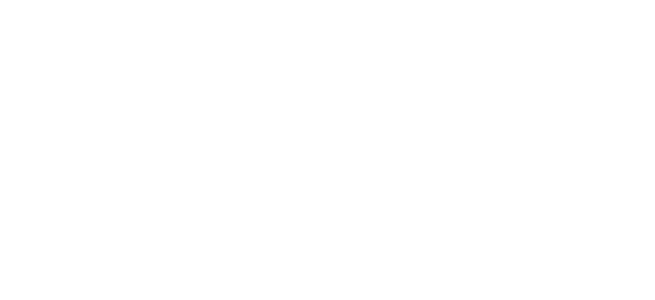
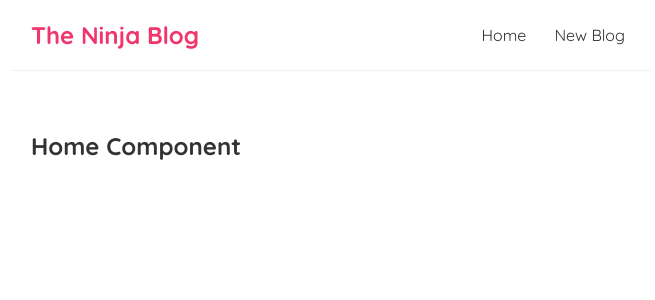
Before and after one commit to NewsonThokchom/ReactPractice, a React (Create React App) app: page / in a window 1280 px wide. Shown: the top 300 px of the page, without its empty margins (309-964 px from the left). Built offline with nearby package versions, Linux system fonts and the light colour scheme.

Commit message:
Home and Navbar component is created and adding css styles to it

```diff
--- a/src/App.css
+++ /dev/null
@@ -1,38 +0,0 @@
-.App {
-  text-align: center;
-}
-
-.App-logo {
-  height: 40vmin;
-  pointer-events: none;
-}
-
-@media (prefers-reduced-motion: no-preference) {
-  .App-logo {
-    animation: App-logo-spin infinite 20s linear;
-  }
-}
-
-.App-header {
-  background-color: #282c34;
-  min-height: 100vh;
-  display: flex;
-  flex-direction: column;
-  align-items: center;
-  justify-content: center;
-  font-size: calc(10px + 2vmin);
-  color: white;
-}
-
-.App-link {
-  color: #61dafb;
-}
-
-@keyframes App-logo-spin {
-  from {
-    transform: rotate(0deg);
-  }
-  to {
-    transform: rotate(360deg);
-  }
-}
--- a/src/App.js
+++ b/src/App.js
@@ -1,7 +1,15 @@
-import "./App.css";
+import Navbar from "./Navbar";
+import Home from "./Home";
 
 function App() {
-  return <div className="App"></div>;
+  return (
+    <div className="App">
+      <Navbar />
+      <div className="content">
+        <Home />
+      </div>
+    </div>
+  );
 }
 
 export default App;
--- /dev/null
+++ b/src/Home.js
@@ -0,0 +1,9 @@
+const Home = () => {
+  return (
+    <div className="home">
+      <h2>Home Component</h2>
+    </div>
+  );
+};
+
+export default Home;
--- /dev/null
+++ b/src/Navbar.js
@@ -0,0 +1,13 @@
+const Navbar = () => {
+  return (
+    <nav className="navbar">
+      <h1>The Ninja Blog</h1>
+      <div className="links">
+        <a href="/">Home</a>
+        <a href="/create">New Blog</a>
+      </div>
+    </nav>
+  );
+};
+
+export default Navbar;
--- a/src/index.css
+++ b/src/index.css
@@ -1,13 +1,35 @@
-body {
+@import url("https://fonts.googleapis.com/css2?family=Quicksand:wght@300;400;500;600;700&display=swap");
+
+/* base styles */
+* {
   margin: 0;
-  font-family: -apple-system, BlinkMacSystemFont, 'Segoe UI', 'Roboto', 'Oxygen',
-    'Ubuntu', 'Cantarell', 'Fira Sans', 'Droid Sans', 'Helvetica Neue',
-    sans-serif;
-  -webkit-font-smoothing: antialiased;
-  -moz-osx-font-smoothing: grayscale;
+  font-family: "Quicksand";
+  color: #333;
 }
-
-code {
-  font-family: source-code-pro, Menlo, Monaco, Consolas, 'Courier New',
-    monospace;
+.navbar {
+  padding: 20px;
+  display: flex;
+  align-items: center;
+  max-width: 600px;
+  margin: 0 auto;
+  border-bottom: 1px solid #f2f2f2;
 }
+.navbar h1 {
+  color: #f1356d;
+}
+.navbar .links {
+  margin-left: auto;
+}
+.navbar a {
+  margin-left: 16px;
+  text-decoration: none;
+  padding: 6px;
+}
+.navbar a:hover {
+  color: #f1356d;
+}
+.content {
+  max-width: 600px;
+  margin: 40px auto;
+  padding: 20px;
+}
```
